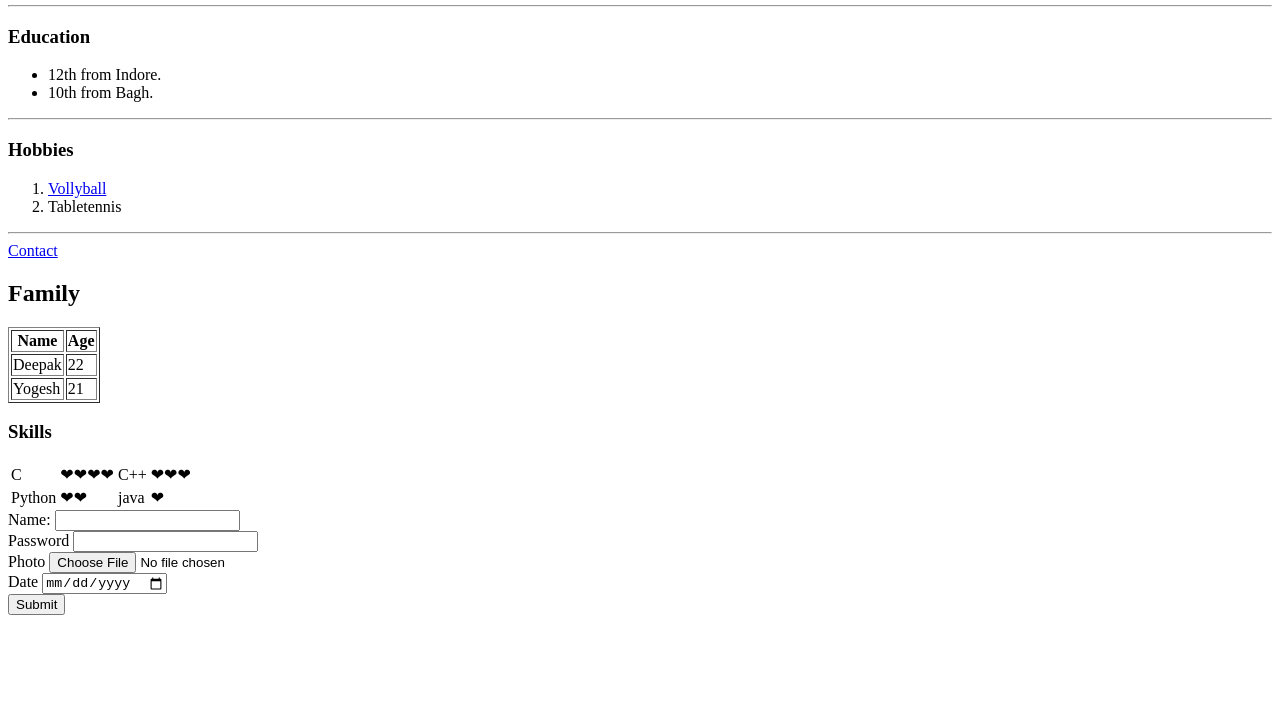
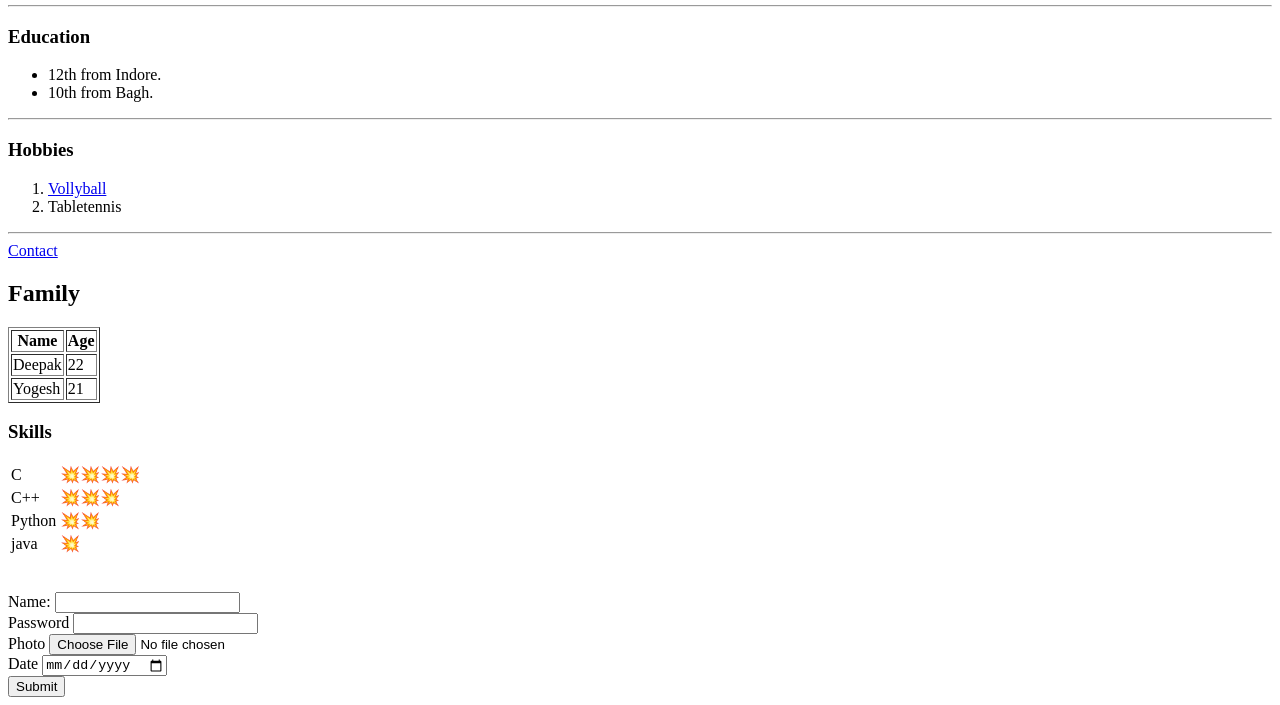
Before and after one commit to deepak-mori/cv, a plain HTML site: page index.html in a window 1280 px wide. Shown: the part 357-1062 px from the top of the page. Before the commit the page ends 980 px from the top, so only its background shows below. Drawn offline with Linux system fonts and the light colour scheme.

Commit message:
Add files via upload

```diff
--- a/index.html
+++ b/index.html
@@ -50,17 +50,21 @@
   <table cellsapce="20">
     <tr>
       <td>C</td>
-      <td>❤❤❤❤</td>
+      <td>💥💥💥💥</td>
+    </tr>
+    <tr>
       <td>C++</td>
-      <td>❤❤❤</td>
+      <td>💥💥💥</td>
     </tr>
     <tr>
       <td>Python</td>
-      <td>❤❤</td>
+      <td>💥💥</td>
+    </tr>
+    <tr>
       <td>java</td>
-      <td>❤</td>
+      <td>💥</td>
     </tr>
-  </table>
+  </table><br><br>
   <form action="mailto:deepakmori98@gmail.com" method="post" enctype="text/plain">
     <label>Name:</label>
     <input type="text" name="name" value=""><br>
```
